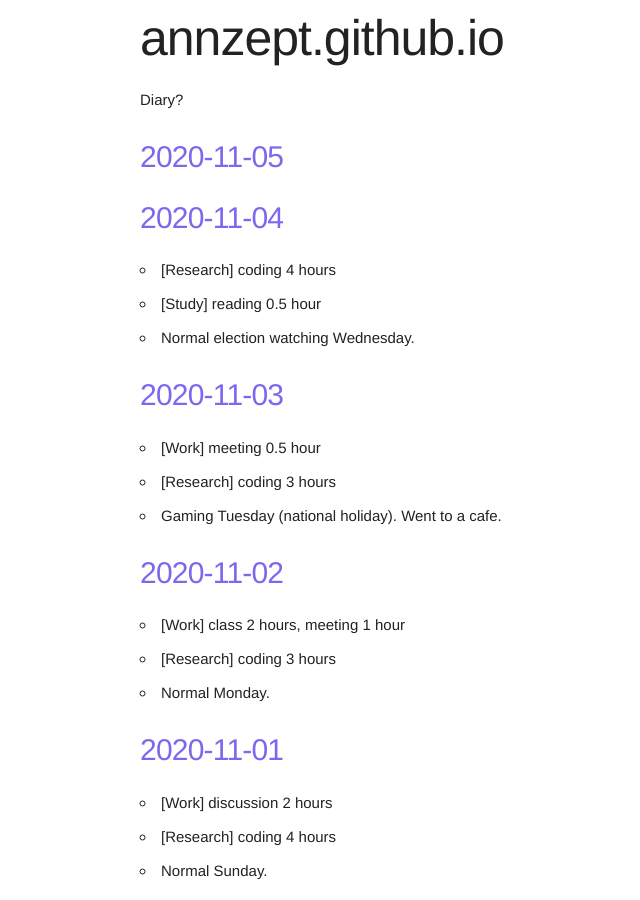
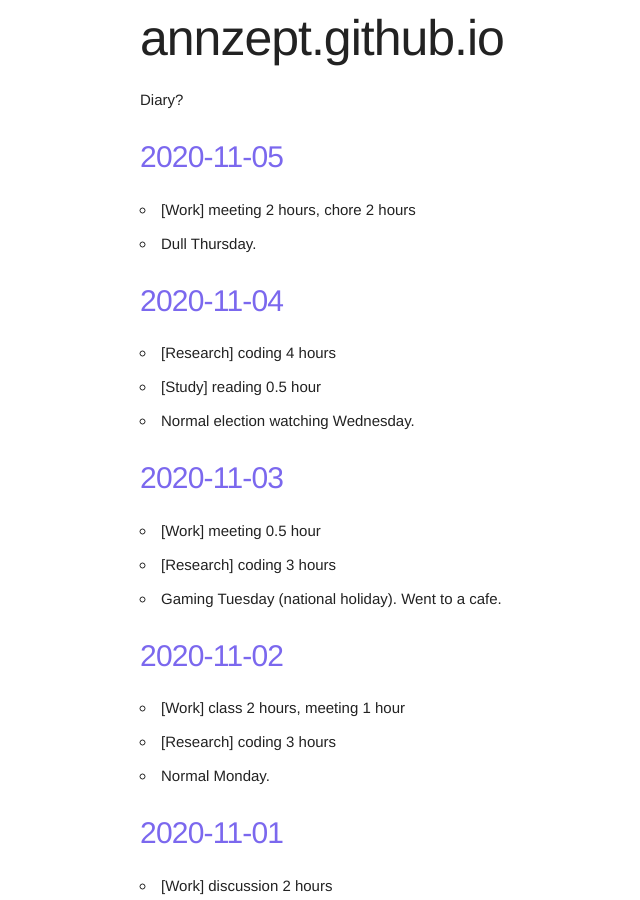
Before and after one commit to annzept/annzept.github.io, a Jekyll site: the page built from index.markdown, in a window 1280 px wide and 900 px high. Shown: the whole window, without its empty margins (20-660 px from the left). Built offline with Jekyll 4.4.1, drawn with Linux system fonts in a browser that asks for light colours.

Commit message:
Fri Nov  6 02:55:01 JST 2020

```diff
--- a/_posts/2020-11-05-diary.md
+++ b/_posts/2020-11-05-diary.md
@@ -4,3 +4,6 @@ title:  2020-11-05
 date:   2020-11-05 23:59:59 +0900
 categories: diary
 ---
+
+- [Work] meeting 2 hours, chore 2 hours
+- Dull Thursday.
```
